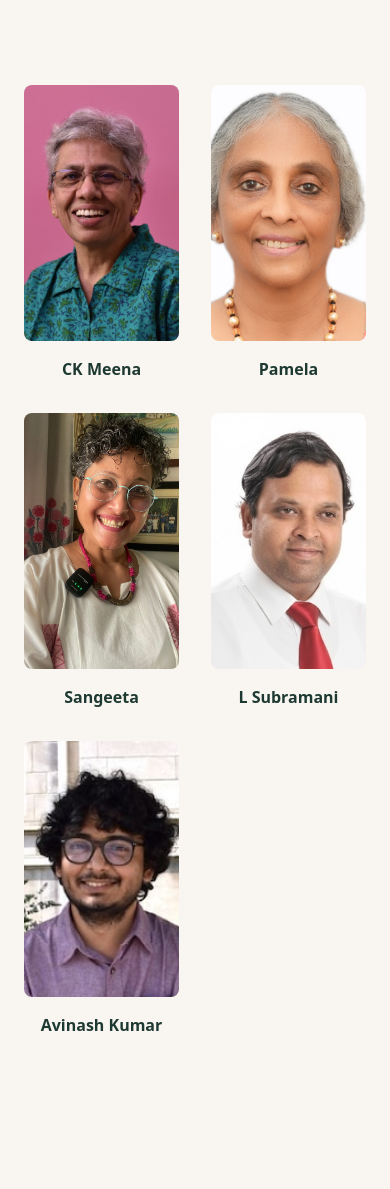
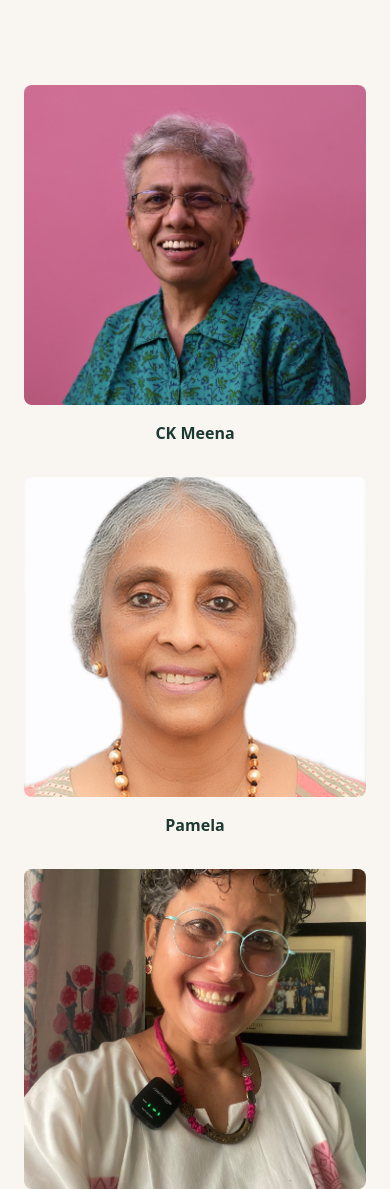
Before and after one commit to jayanthbagare/ifdi, a website: page fellowship.html in a window 390 px wide. Shown: the part 7018-8207 px from the top of the page. Drawn offline with Linux system fonts and the light colour scheme; a web font is replaced by a local one.

Commit message:
Resized grid in fellowship page for mobile view

```diff
--- a/fellowship.html
+++ b/fellowship.html
@@ -216,12 +216,12 @@
                 <br/>
 
                 <!-- Jury Grid -->
-                <div class="grid grid-cols-2 md:grid-cols-3 gap-8 max-w-5xl mx-auto mt-8">
+                <div class="grid grid-cols-1 md:grid-cols-3 gap-8 max-w-5xl mx-auto mt-8">
                     <!-- Jury Member 1: CK Meena -->
                     <div class="text-center">
                         <img src="assets/jury_ck_meena.jpg"
                              alt="CK Meena"
-                             class="w-full h-64 object-cover rounded-lg mb-4 cursor-pointer hover:opacity-90 transition-opacity jury-member-img"
+                             class="w-full h-80 md:h-64 object-cover rounded-lg mb-4 cursor-pointer hover:opacity-90 transition-opacity jury-member-img"
                              data-name="CK Meena"
                              data-bio="C.K. Meena has been a journalist since 1981. She worked in The City Tab and Deccan Herald as a feature writer. In 1998 she won the Alfred Friendly Press Fellowship and worked in The Baltimore Sun for six months. In 1993 she quit Deccan Herald to be the co-founder of the Asian College of Journalism in Bangalore.
 
@@ -236,7 +236,7 @@ Three of her novels have been published by Dronequill, and her travelogue called
                     <div class="text-center">
                         <img src="assets/jury_pamela.jpg"
                              alt="Pamela"
-                             class="w-full h-64 object-cover rounded-lg mb-4 cursor-pointer hover:opacity-90 transition-opacity jury-member-img"
+                             class="w-full h-80 md:h-64 object-cover rounded-lg mb-4 cursor-pointer hover:opacity-90 transition-opacity jury-member-img"
                              data-name="Pamela"
                              data-bio="Pamela Philipose, presently the ombudsperson of the New Delhi based news portal, The Wire.in, has also served as editor-in-chief of Women's Feature Service, an organisation mandated to highlight gender concerns in the mainstream media. Earlier, she was senior associate editor, The Indian Express, with independent charge of the editorial page. A recipient of prestigious awards for her journalism, she was invited to deliver the concluding keynote address at the University of Chicago's Sixteenth Annual South Asia Graduate Student Conference in 2019. Her book, Media's Shifting Terrain – Five years that Transformed the Way India Communicates, was published by Orient BlackSwan in 2019. In 2023, her documentation of the experiences of the pandemic in Delhi's shanty towns, A Boundless Fear Gripped Me How the Other Half Lived in the Pandemic's Shadow, was brought out by Yoda Press. Her latest work, which came out in July 2025, is on Freedom of Speech, entitled, Framing the Media, Government Policies, Law and Freedom of the Press in India.  She has also contributed a chapter in the recent anthology entitled 50 Years of the Emergency Lessons for Democracy, edited by Peter Ronald deSouza and Harsh Sethi.
 ">
@@ -248,7 +248,7 @@ Three of her novels have been published by Dronequill, and her travelogue called
                     <div class="text-center">
                         <img src="assets/jury_sangeeta.jpeg"
                              alt="Sangeeta"
-                             class="w-full h-64 object-cover rounded-lg mb-4 cursor-pointer hover:opacity-90 transition-opacity jury-member-img"
+                             class="w-full h-80 md:h-64 object-cover rounded-lg mb-4 cursor-pointer hover:opacity-90 transition-opacity jury-member-img"
                              data-name="Sangeeta"
                              data-bio="Sangeeta Barooah Pisharoty is a Delhi-based journalist, non-fiction writer and a storytelling trainer for the social sector. She is also the president of the Press Club of India, the country's largest institution of journalists and press persons.
 Aside from reporting and commenting on national and socio-economic issues, Sangeeta's journalistic and writing interest lies in India's Northeast, the region she is native to. A winner of the Ramnath Goenka Excellence in Journalism Award for feature writing 2017, she was the first woman to win the Parag Kumar Das Journalism Award, the highest recognition for stellar reporting on Assam in 2023.
@@ -263,7 +263,7 @@ Sangeeta's writings have been published in anthologies like Hope Behind Bars: No
                     <div class="text-center">
                         <img src="assets/jury_subramani.jpg"
                              alt="L Subramani"
-                             class="w-full h-64 object-cover rounded-lg mb-4 cursor-pointer hover:opacity-90 transition-opacity jury-member-img"
+                             class="w-full h-80 md:h-64 object-cover rounded-lg mb-4 cursor-pointer hover:opacity-90 transition-opacity jury-member-img"
                              data-name="L Subramani"
                              data-bio="L. Subramani is a  totally blind journalist working for the English daily Deccan Herald in  Bangalore. He has 27 years of experience as a journalist,
                 20 of those years he spent with Deccan Herald covering various topics including technology,  health, disability, science, social issues,
@@ -277,7 +277,7 @@ Sangeeta's writings have been published in anthologies like Hope Behind Bars: No
                     <div class="text-center">
                         <img src="assets/jury_avinash.jpg"
                              alt="Avinash Kumar"
-                             class="w-full h-64 object-cover rounded-lg mb-4 cursor-pointer hover:opacity-90 transition-opacity jury-member-img"
+                             class="w-full h-80 md:h-64 object-cover rounded-lg mb-4 cursor-pointer hover:opacity-90 transition-opacity jury-member-img"
                              data-name="Avinash Kumar"
                              data-bio="Avinash Kumar has worked extensively with grassroots organisations and campaigns to strengthen public participation in governance and promote accountability and transparency. He holds a Master's degree in Social Work from the University of Chicago and was selected as an Obama Foundation Scholar (2023–2024) in recognition of his work and commitment to advancing social causes.
 He has supported the India Inclusion Foundation in expanding programmes and building strategic partnerships. At the International Foundation for Disability Inclusion (IFDI), he leads Operations and Strategy, drawing on his experience in community organising, coalition building, and policy advocacy to advance the foundation's global mission of inclusion.
```
